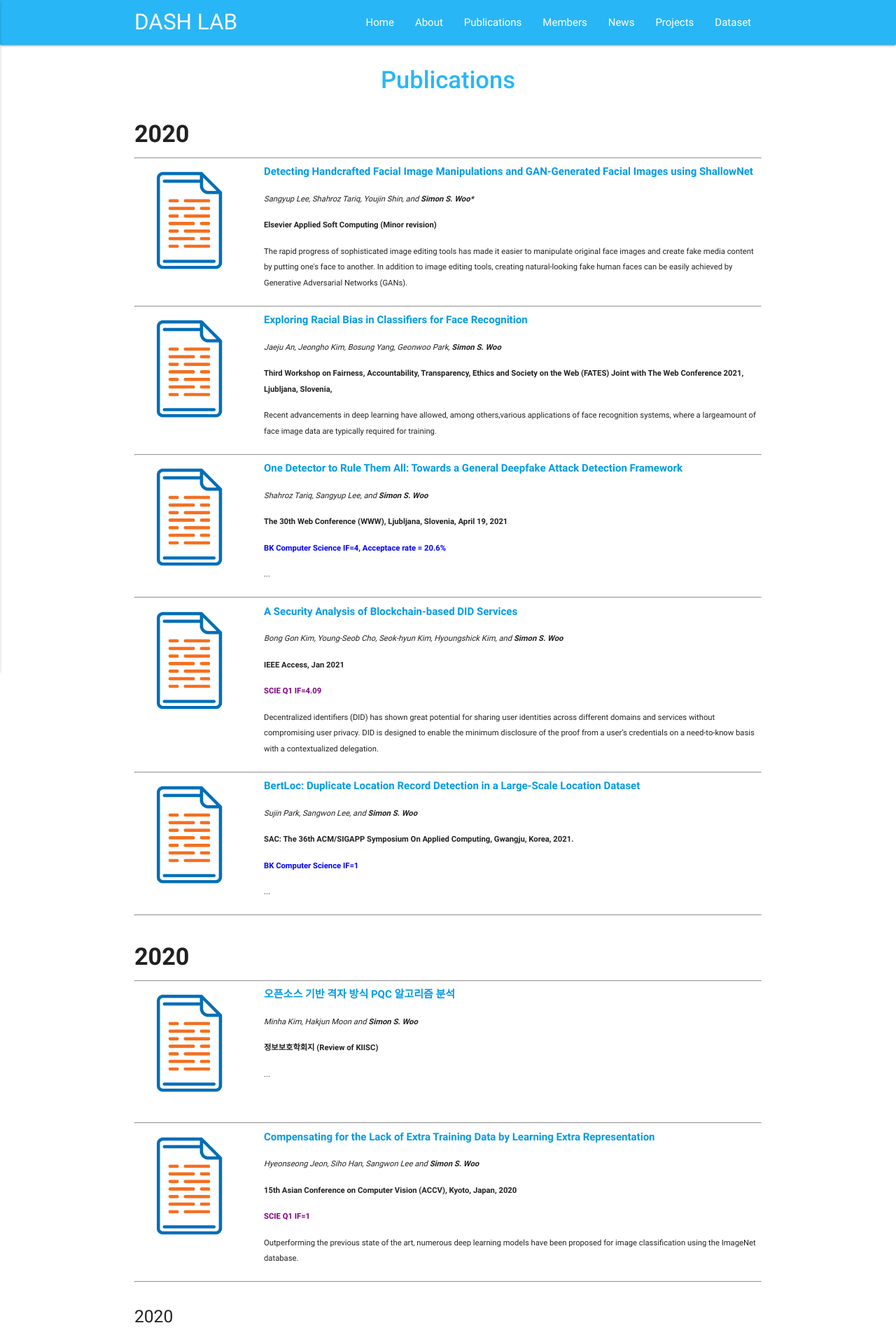
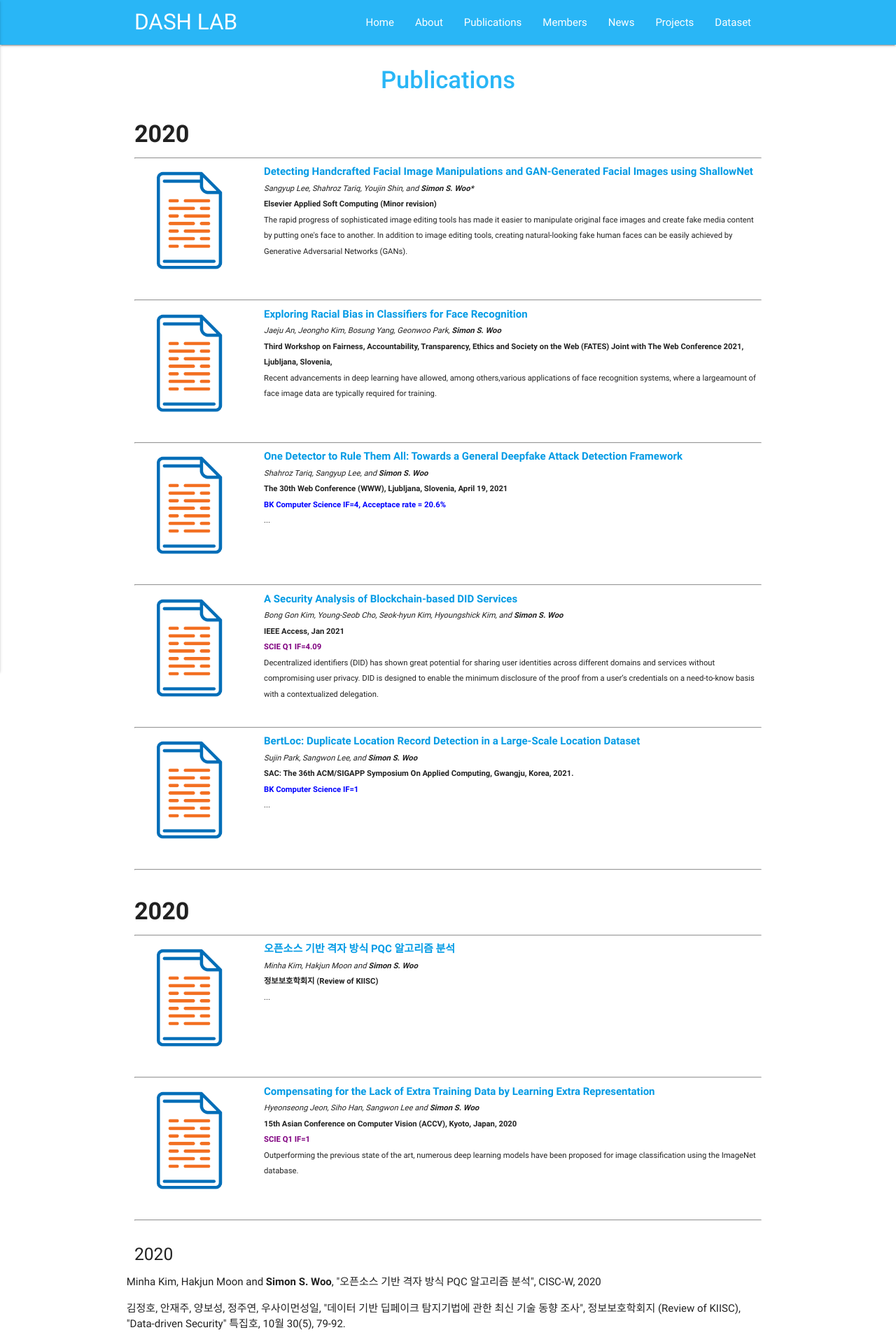
Before and after one commit to Yurim990507/DASH-Lab.github.io, a Jekyll site: the page built from example2.md, in a window 1280 px wide. Shown: the top 1911 px of the page at 70% size. Built offline with Jekyll 4.4.1, drawn with Linux system fonts in a browser that asks for light colours.

Commit message:
Update example2.md

```diff
--- a/example2.md
+++ b/example2.md
@@ -24,11 +24,11 @@ permalink: /Publications/
                 </thead>
                 <tbody>
 
-                    <tr> <p scope="row"> <small> <i> Sangyup Lee, Shahroz Tariq, Youjin Shin, and <b>Simon S. Woo*</b> </i> </small> </p> </tr>
+                    <tr> <p style="margin-top: 0px;margin-bottom: 0px;"> <small> <i> Sangyup Lee, Shahroz Tariq, Youjin Shin, and <b>Simon S. Woo*</b> </i> </small> </p> </tr>
 
-                    <tr> <p scope="row"> <small> <b> Elsevier  Applied Soft Computing (Minor revision) </b> </small> </p> </tr>
+                    <tr> <p style="margin-top: 0px;margin-bottom: 0px;"> <small> <b> Elsevier  Applied Soft Computing (Minor revision) </b> </small> </p> </tr>
 
-                    <tr> <p scope="row"> <small> The rapid progress of sophisticated image editing tools has made it easier to manipulate original face images and create fake media content by putting one's face to another. In addition to image editing tools, creating natural-looking fake human faces can be easily achieved by Generative Adversarial Networks (GANs). </small>  </p> </tr>
+                    <tr> <p style="margin-top: 0px;margin-bottom: 0px;"> <small> The rapid progress of sophisticated image editing tools has made it easier to manipulate original face images and create fake media content by putting one's face to another. In addition to image editing tools, creating natural-looking fake human faces can be easily achieved by Generative Adversarial Networks (GANs). </small>  </p> </tr>
 
                 </tbody>
                 </table>
@@ -51,11 +51,11 @@ permalink: /Publications/
                     </thead>
                     <tbody>
 
-                        <tr> <p scope="row"> <small> <i> Jaeju An, Jeongho Kim, Bosung Yang, Geonwoo Park, <b>Simon S. Woo</b> </i> </small> </p> </tr>
+                        <tr> <p style="margin-top: 0px;margin-bottom: 0px;"> <small> <i> Jaeju An, Jeongho Kim, Bosung Yang, Geonwoo Park, <b>Simon S. Woo</b> </i> </small> </p> </tr>
 
-                        <tr> <p scope="row"> <small> <b> Third Workshop on Fairness, Accountability, Transparency, Ethics and Society on the Web (FATES) Joint with The Web Conference 2021, Ljubljana, Slovenia, </b> </small> </p> </tr>
+                        <tr> <p style="margin-top: 0px;margin-bottom: 0px;"> <small> <b> Third Workshop on Fairness, Accountability, Transparency, Ethics and Society on the Web (FATES) Joint with The Web Conference 2021, Ljubljana, Slovenia, </b> </small> </p> </tr>
 
-                        <tr> <p scope="row"> <small> Recent advancements in deep learning have allowed, among others,various applications of face recognition systems, where a largeamount of face image data are typically required for training. </small>  </p> </tr>
+                        <tr> <p style="margin-top: 0px;margin-bottom: 0px;"> <small> Recent advancements in deep learning have allowed, among others,various applications of face recognition systems, where a largeamount of face image data are typically required for training. </small>  </p> </tr>
 
                     </tbody>
                     </table>
@@ -77,11 +77,11 @@ permalink: /Publications/
                     </thead>
                     <tbody>
 
-                        <tr> <p scope="row"> <small> <i> Shahroz Tariq, Sangyup Lee, and <b>Simon S. Woo</b> </i> </small> </p> </tr>
+                        <tr> <p style="margin-top: 0px;margin-bottom: 0px;"> <small> <i> Shahroz Tariq, Sangyup Lee, and <b>Simon S. Woo</b> </i> </small> </p> </tr>
 
-                        <tr> <p scope="row"> <small> <b> The 30th Web Conference (WWW), Ljubljana, Slovenia, April 19, 2021 </b> </small> </p> </tr>
-                        <tr> <p scope="row"> <small> <b><font color='blue'>BK Computer Science IF=4,  Acceptace rate = 20.6%</font></b> </small>  </p> </tr>
-                        <tr> <p scope="row"> <small> ... </small>  </p> </tr>
+                        <tr> <p style="margin-top: 0px;margin-bottom: 0px;"> <small> <b> The 30th Web Conference (WWW), Ljubljana, Slovenia, April 19, 2021 </b> </small> </p> </tr>
+                        <tr> <p style="margin-top: 0px;margin-bottom: 0px;"> <small> <b><font color='blue'>BK Computer Science IF=4,  Acceptace rate = 20.6%</font></b> </small>  </p> </tr>
+                        <tr> <p style="margin-top: 0px;margin-bottom: 0px;"> <small> ... </small>  </p> </tr>
 
                     </tbody>
                     </table>
@@ -104,11 +104,11 @@ permalink: /Publications/
                     </thead>
                     <tbody>
 
-                        <tr> <p scope="row"> <small> <i> Bong Gon Kim, Young-Seob Cho, Seok-hyun Kim, Hyoungshick Kim, and <b>Simon S. Woo</b> </i> </small> </p> </tr>
+                        <tr> <p style="margin-top: 0px;margin-bottom: 0px;"> <small> <i> Bong Gon Kim, Young-Seob Cho, Seok-hyun Kim, Hyoungshick Kim, and <b>Simon S. Woo</b> </i> </small> </p> </tr>
 
-                        <tr> <p scope="row"> <small> <b> IEEE Access, Jan 2021 </b> </small> </p> </tr>
-                        <tr> <p scope="row"> <small> <b><font color='purple'>SCIE Q1 IF=4.09</font></b> </small>  </p> </tr>
-                        <tr> <p scope="row"> <small> Decentralized identifiers (DID) has shown great potential for sharing user identities across different domains and services without compromising user privacy. DID is designed to enable the minimum disclosure of the proof from a user’s credentials on a need-to-know basis with a contextualized delegation. </small>  </p> </tr>
+                        <tr> <p style="margin-top: 0px;margin-bottom: 0px;"> <small> <b> IEEE Access, Jan 2021 </b> </small> </p> </tr>
+                        <tr> <p style="margin-top: 0px;margin-bottom: 0px;"> <small> <b><font color='purple'>SCIE Q1 IF=4.09</font></b> </small>  </p> </tr>
+                        <tr> <p style="margin-top: 0px;margin-bottom: 0px;"> <small> Decentralized identifiers (DID) has shown great potential for sharing user identities across different domains and services without compromising user privacy. DID is designed to enable the minimum disclosure of the proof from a user’s credentials on a need-to-know basis with a contextualized delegation. </small>  </p> </tr>
 
                     </tbody>
                     </table>
@@ -129,11 +129,11 @@ permalink: /Publications/
                     </thead>
                     <tbody>
 
-                        <tr> <p scope="row"> <small> <i> Sujin Park, Sangwon Lee, and <b>Simon S. Woo</b> </i> </small> </p> </tr>
+                        <tr> <p style="margin-top: 0px;margin-bottom: 0px;" scope="row"> <small> <i> Sujin Park, Sangwon Lee, and <b>Simon S. Woo</b> </i> </small> </p> </tr>
 
-                        <tr> <p scope="row"> <small> <b> SAC: The 36th ACM/SIGAPP Symposium On Applied Computing, Gwangju, Korea, 2021. </b> </small> </p> </tr>
-                        <tr> <p scope="row"> <small> <b><font color='blue'>BK Computer Science IF=1</font></b> </small>  </p> </tr>
-                        <tr> <p scope="row"> <small> ... </small>  </p> </tr>
+                        <tr> <p style="margin-top: 0px;margin-bottom: 0px;"> <small> <b> SAC: The 36th ACM/SIGAPP Symposium On Applied Computing, Gwangju, Korea, 2021. </b> </small> </p> </tr>
+                        <tr> <p style="margin-top: 0px;margin-bottom: 0px;"> <small> <b><font color='blue'>BK Computer Science IF=1</font></b> </small>  </p> </tr>
+                        <tr> <p style="margin-top: 0px;margin-bottom: 0px;"> <small> ... </small>  </p> </tr>
 
                     </tbody>
                     </table>
@@ -160,10 +160,10 @@ permalink: /Publications/
                     </thead>
                     <tbody>
 
-                        <tr> <p scope="row"> <small> <i> Minha Kim, Hakjun Moon and <b>Simon S. Woo</b> </i> </small> </p> </tr>
+                        <tr> <p style="margin-top: 0px;margin-bottom: 0px;"> <small> <i> Minha Kim, Hakjun Moon and <b>Simon S. Woo</b> </i> </small> </p> </tr>
 
-                        <tr> <p scope="row"> <small> <b> 정보보호학회지 (Review of KIISC) </b> </small> </p> </tr>
-                        <tr> <p scope="row"> <small> ... </small>  </p> </tr>
+                        <tr> <p style="margin-top: 0px;margin-bottom: 0px;"> <small> <b> 정보보호학회지 (Review of KIISC) </b> </small> </p> </tr>
+                        <tr> <p style="margin-top: 0px;margin-bottom: 0px;"> <small> ... </small>  </p> </tr>
 
                     </tbody>
                     </table>
@@ -184,11 +184,11 @@ permalink: /Publications/
                     </thead>
                     <tbody>
 
-                        <tr> <p scope="row"> <small> <i> Hyeonseong Jeon, Siho Han, Sangwon Lee and <b>Simon S. Woo</b> </i> </small> </p> </tr>
+                        <tr> <p style="margin-top: 0px;margin-bottom: 0px;"> <small> <i> Hyeonseong Jeon, Siho Han, Sangwon Lee and <b>Simon S. Woo</b> </i> </small> </p> </tr>
 
-                        <tr> <p scope="row"> <small> <b> 15th Asian Conference on Computer Vision (ACCV), Kyoto, Japan, 2020 </b> </small> </p> </tr>
-                        <tr> <p scope="row"> <small> <b><font color='purple'>SCIE Q1 IF=1</font></b> </small>  </p> </tr>
-                        <tr> <p scope="row"> <small> Outperforming the previous state of the art, numerous deep learning models have been proposed for image classification using the ImageNet database. </small>  </p> </tr>
+                        <tr> <p style="margin-top: 0px;margin-bottom: 0px;"> <small> <b> 15th Asian Conference on Computer Vision (ACCV), Kyoto, Japan, 2020 </b> </small> </p> </tr>
+                        <tr> <p style="margin-top: 0px;margin-bottom: 0px;"> <small> <b><font color='purple'>SCIE Q1 IF=1</font></b> </small>  </p> </tr>
+                        <tr> <p style="margin-top: 0px;margin-bottom: 0px;"> <small> Outperforming the previous state of the art, numerous deep learning models have been proposed for image classification using the ImageNet database. </small>  </p> </tr>
 
                     </tbody>
                     </table>
@@ -214,13 +214,13 @@ permalink: /Publications/
                       </thead>
                       <tbody>
 
-                        <tr> <p scope="row"> <small> <i> Matthias Nießner, Roman Sturm, Günther Greiner </i> </small> </p> </tr>
+                        <tr> <p style="margin-top: 0px;margin-bottom: 0px;"> <small> <i> Matthias Nießner, Roman Sturm, Günther Greiner </i> </small> </p> </tr>
 
-                        <tr> <p scope="row"> <small> <b> ACM SIGGRAPH VRCAI 2012 </b> </small> </p> </tr>
+                        <tr> <p style="margin-top: 0px;margin-bottom: 0px;"> <small> <b> ACM SIGGRAPH VRCAI 2012 </b> </small> </p> </tr>
 
-                        <tr> <p scope="row"> <small> We present a novel approach that allows real-time simulation of human vision through eyeglasses. Our system supports glasses that are composed of a combination of spheric, toric and in particular of free-form surfaces. </small>  </p> </tr>
+                        <tr> <p style="margin-top: 0px;margin-bottom: 0px;"> <small> We present a novel approach that allows real-time simulation of human vision through eyeglasses. Our system supports glasses that are composed of a combination of spheric, toric and in particular of free-form surfaces. </small>  </p> </tr>
 
-                        <tr> <p scope="row"> <small> [<a href="papers/2012/0eyeglass/niessner2012eyeglass.pdf">paper</a>][<a href="papers/2012/0eyeglass/niessner2012eyeglass.bib">bibtex</a>][<a href="projects/niessner2012eyeglass.html">project page</a>] </small>  </p> </tr>
+                        <tr> <p style="margin-top: 0px;margin-bottom: 0px;"> <small> [<a href="papers/2012/0eyeglass/niessner2012eyeglass.pdf">paper</a>][<a href="papers/2012/0eyeglass/niessner2012eyeglass.bib">bibtex</a>][<a href="projects/niessner2012eyeglass.html">project page</a>] </small>  </p> </tr>
 
 
                       </tbody>
```
